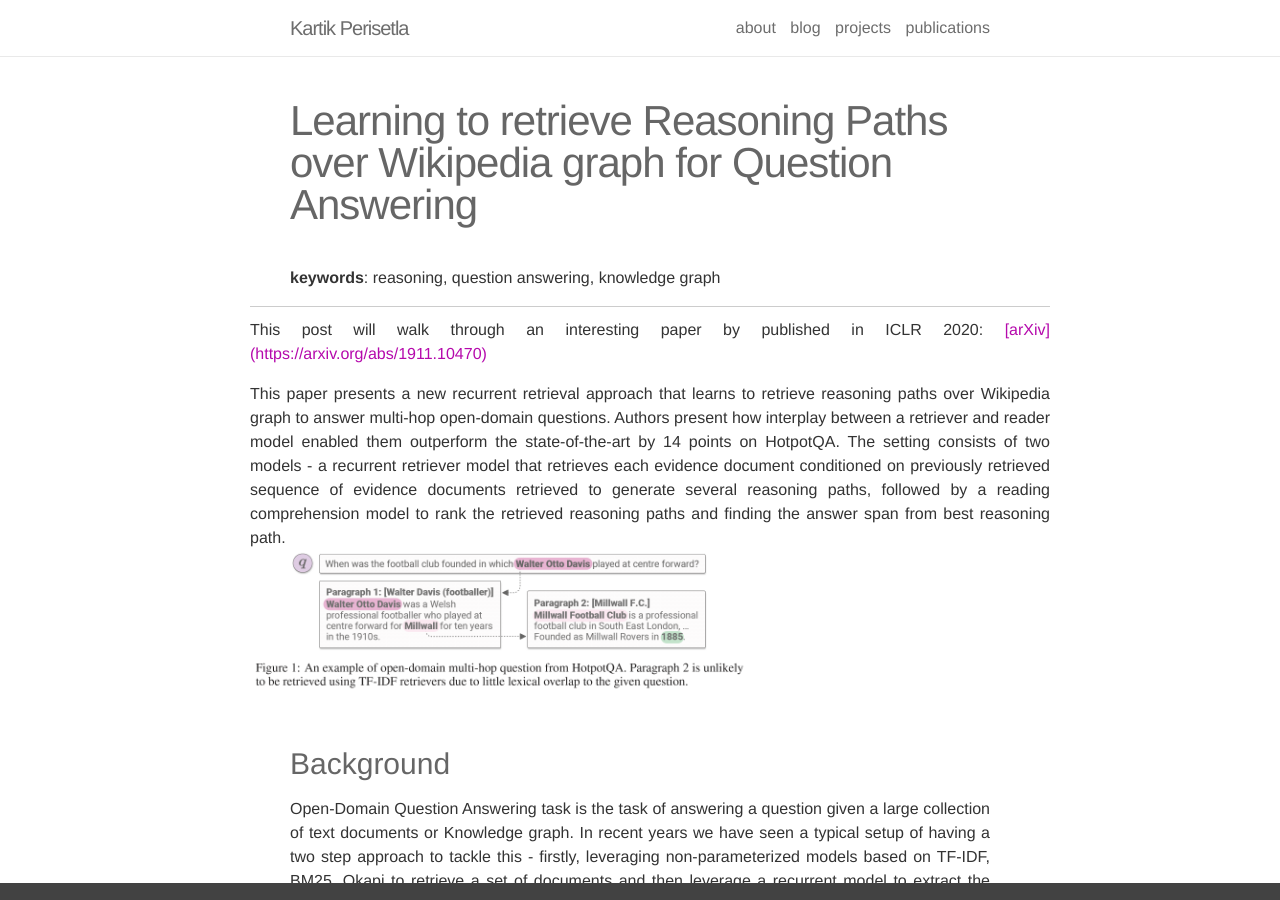
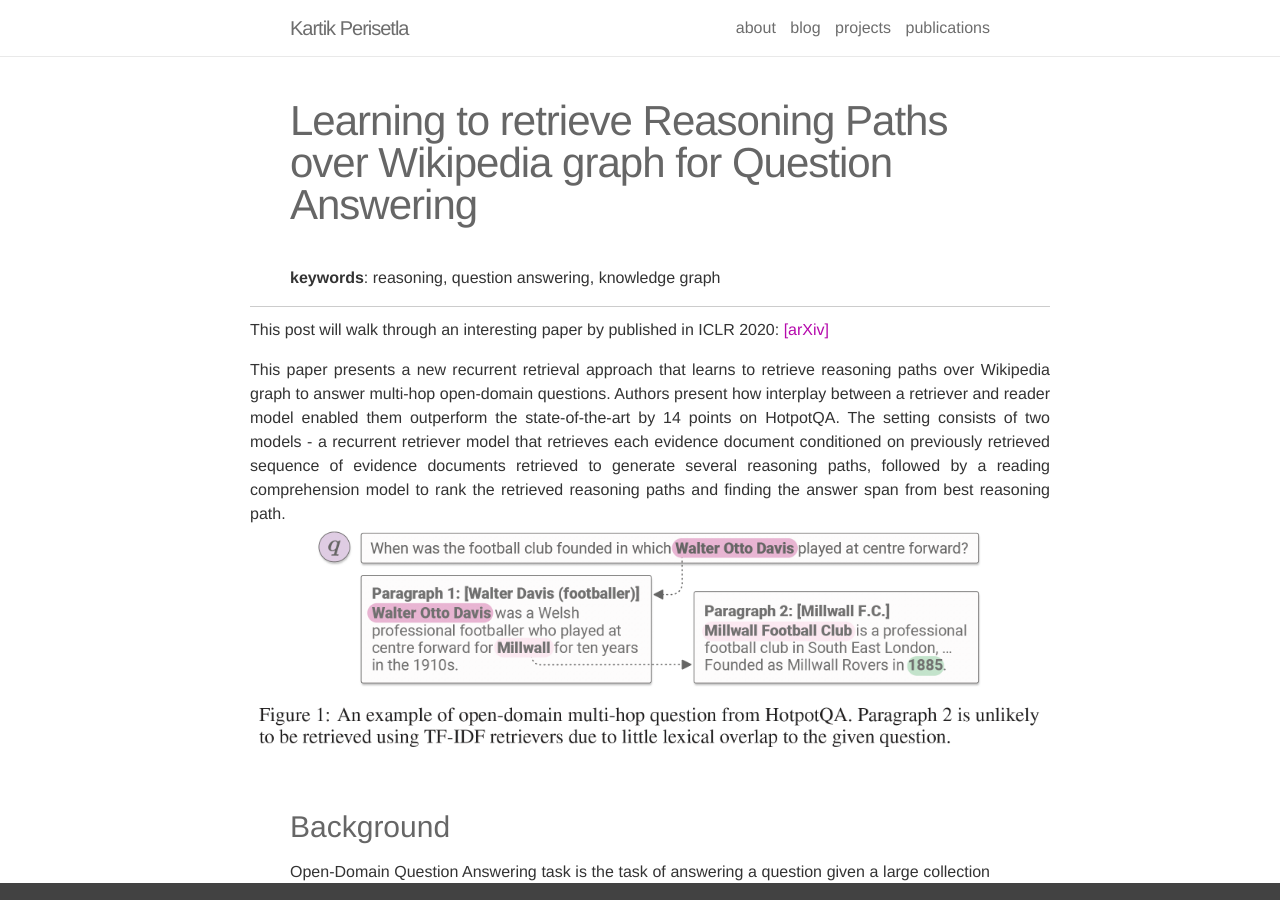
Before and after one commit to kartikperisetla/kartikperisetla.github.io, a Jekyll site: the page built from _posts/2020-06-19-learning-to-retrieve-reasoning-paths.markdown, in a window 1280 px wide and 900 px high. Built offline with Jekyll 4.4.1, drawn with Linux system fonts in a browser that asks for light colours; nearby versions of some CDN libraries; comment, search, counter and statistics services are not loaded.

Commit message:
Update 2020-06-19-learning-to-retrieve-reasoning-paths.markdown

```diff
--- a/_posts/2020-06-19-learning-to-retrieve-reasoning-paths.markdown
+++ b/_posts/2020-06-19-learning-to-retrieve-reasoning-paths.markdown
@@ -8,13 +8,13 @@ comments: true
 <h4 class="year" />
 
 <p align="justify">
-    This post will walk through an interesting paper by published in ICLR 2020:<a href="https://arxiv.org/abs/1911.10470"> [arXiv](https://arxiv.org/abs/1911.10470)
+    This post will walk through an interesting paper by published in ICLR 2020: <a href="https://arxiv.org/abs/1911.10470"> [arXiv]
 </a>
 </p>
 <p align="justify">
     This paper presents a new recurrent retrieval approach that learns to retrieve reasoning paths over Wikipedia graph to answer multi-hop open-domain questions. Authors present how interplay between a retriever and reader model enabled them outperform the state-of-the-art by 14 points on HotpotQA. The setting consists of two models - a recurrent retriever model that retrieves each evidence document conditioned on previously retrieved sequence of evidence documents retrieved to generate several reasoning paths, followed by a reading comprehension model to rank the retrieved reasoning paths and finding the answer span from best reasoning path.
 	<br/>
-	<img width="500px" src="{{ site.baseurl }}/assets/img/blog/multi-hopQA-example.png"/>
+	<img width="800px" src="{{ site.baseurl }}/assets/img/blog/multi-hopQA-example.png"/>
 </p><br />
 <h3>
     Background
```
